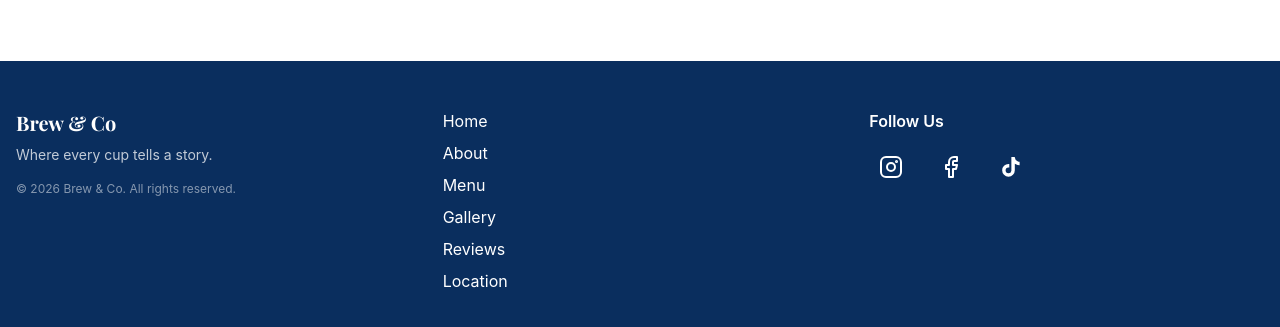
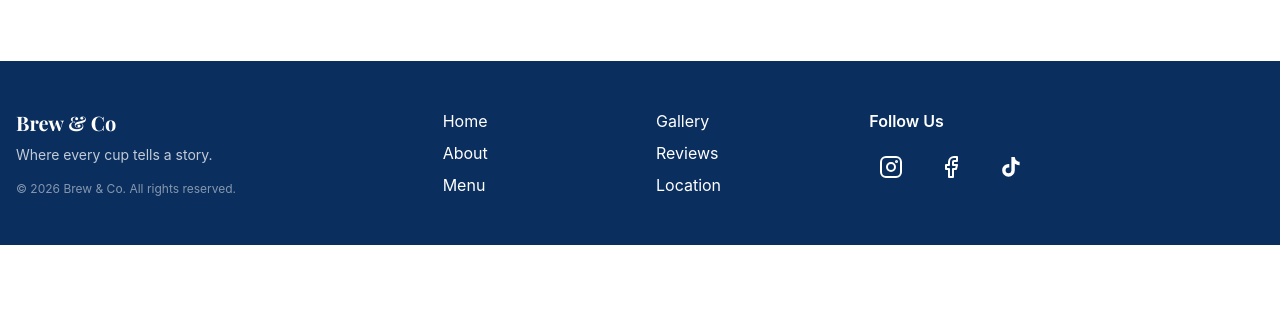
Before and after one commit to AndreKurn11/projectTechno, a website built with Vite: page index.html in a window 1280 px wide. Shown: the part 5427-5754 px from the top of the page. After the commit the page ends 5672 px from the top, so only its background shows below. Built offline with nearby package versions, Linux system fonts and the light colour scheme.

Commit message:
perbaikan footer pada index.html dan menu.html

```diff
--- a/index.html
+++ b/index.html
@@ -628,12 +628,12 @@
 
         <!-- Column 2: Navigation links -->
         <nav aria-label="Footer navigation">
-          <ul class="flex flex-col gap-2 list-none m-0 p-0">
+          <ul class="grid grid-cols-2 gap-x-8 gap-y-2 list-none m-0 p-0">
             <li><a href="#hero"         class="text-white hover:text-accent transition-colors duration-200">Home</a></li>
+            <li><a href="#gallery"      class="text-white hover:text-accent transition-colors duration-200">Gallery</a></li>
             <li><a href="#about"        class="text-white hover:text-accent transition-colors duration-200">About</a></li>
+            <li><a href="#testimonials" class="text-white hover:text-accent transition-colors duration-200">Reviews</a></li>
             <li><a href="/menu.html"    class="text-white hover:text-accent transition-colors duration-200">Menu</a></li>
-            <li><a href="#gallery"      class="text-white hover:text-accent transition-colors duration-200">Gallery</a></li>
-            <li><a href="#testimonials" class="text-white hover:text-accent transition-colors duration-200">Reviews</a></li>
             <li><a href="#location"     class="text-white hover:text-accent transition-colors duration-200">Location</a></li>
           </ul>
         </nav>
--- a/menu.html
+++ b/menu.html
@@ -272,12 +272,12 @@
 
         <!-- Column 2: Navigation links -->
         <nav aria-label="Footer navigation">
-          <ul class="flex flex-col gap-2 list-none m-0 p-0">
+          <ul class="grid grid-cols-2 gap-x-8 gap-y-2 list-none m-0 p-0">
             <li><a href="/"              class="text-white hover:text-accent transition-colors duration-200">Home</a></li>
+            <li><a href="/#gallery"      class="text-white hover:text-accent transition-colors duration-200">Gallery</a></li>
             <li><a href="/#about"        class="text-white hover:text-accent transition-colors duration-200">About</a></li>
+            <li><a href="/#testimonials" class="text-white hover:text-accent transition-colors duration-200">Reviews</a></li>
             <li><a href="/menu.html"     class="text-white hover:text-accent transition-colors duration-200">Menu</a></li>
-            <li><a href="/#gallery"      class="text-white hover:text-accent transition-colors duration-200">Gallery</a></li>
-            <li><a href="/#testimonials" class="text-white hover:text-accent transition-colors duration-200">Reviews</a></li>
             <li><a href="/#location"     class="text-white hover:text-accent transition-colors duration-200">Location</a></li>
           </ul>
         </nav>
```
